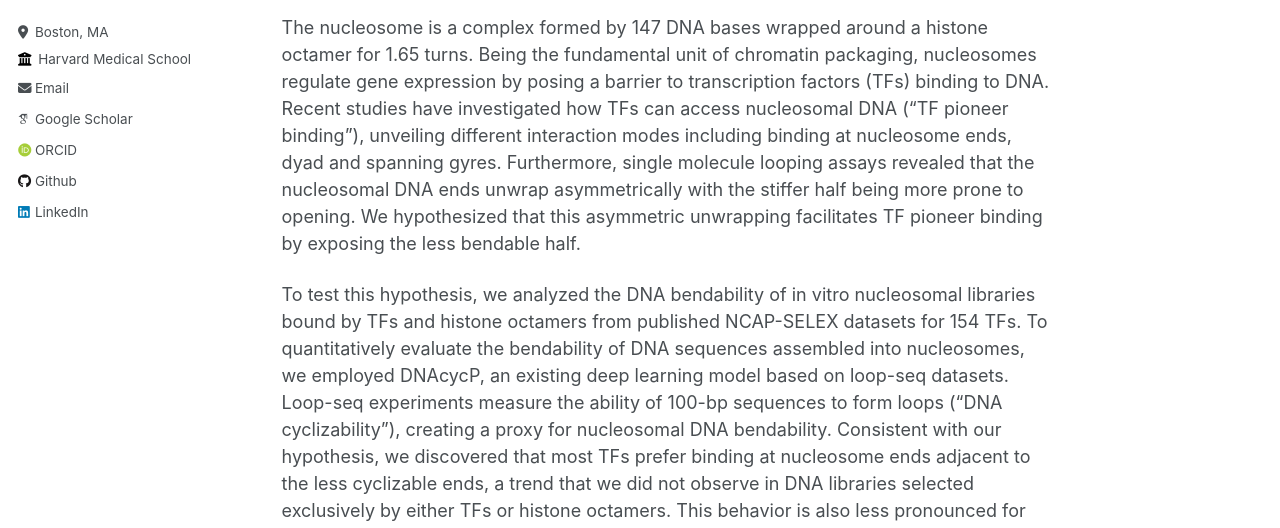
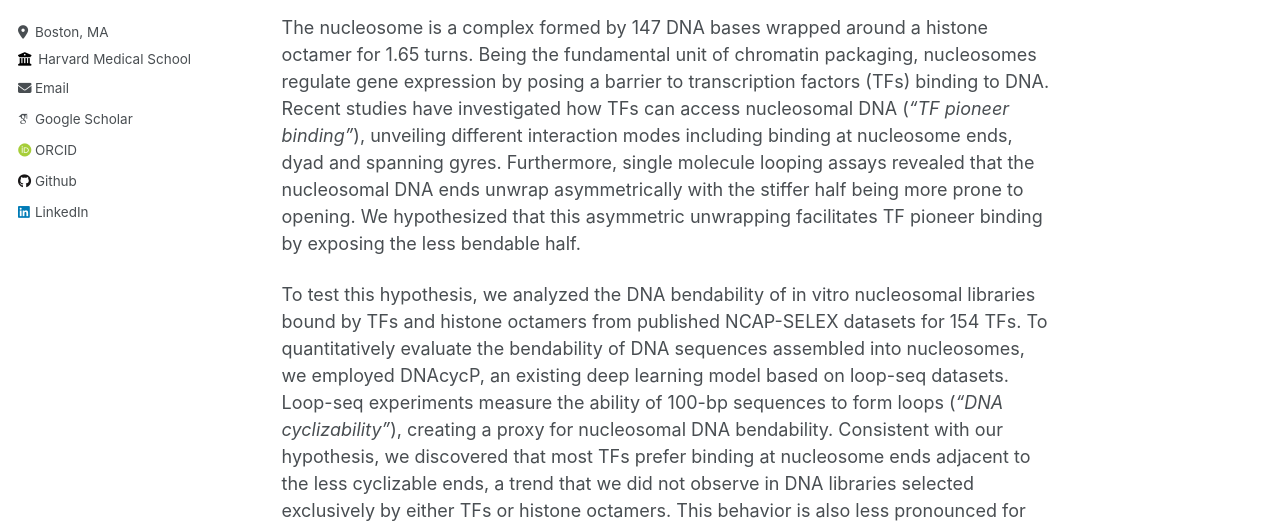
Before and after one commit to katrina-liu/katrina-liu.github.io, a Jekyll site: the page built from _talks/2023-12.md, in a window 1280 px wide and 1400 px high. Shown: the part 371-899 px from the top of the window. Built offline with Jekyll 4.4.1, drawn with Linux system fonts in a browser that asks for light colours; some web fonts are replaced; some of the changed text lies outside the part shown.

Commit message:
Update 2023-12.md

```diff
--- a/_talks/2023-12.md
+++ b/_talks/2023-12.md
@@ -12,8 +12,8 @@
 
 <small><sup>1</sup>Department of Biomedical Informatics, Harvard Medical School, Boston, MA, <sup>2</sup>Division of Genetics, Department of Medicine, Brigham and Women’s Hospital and Harvard Medical School, Boston, MA, <sup>3</sup>Department of Pathology, Brigham and Women’s Hospital and Harvard Medical School, Boston, MA</small>
 
-The nucleosome is a complex formed by 147 DNA bases wrapped around a histone octamer for 1.65 turns. Being the fundamental unit of chromatin packaging, nucleosomes regulate gene expression by posing a barrier to transcription factors (TFs) binding to DNA. Recent studies have investigated how TFs can access nucleosomal DNA (“TF pioneer binding”), unveiling different interaction modes including binding at nucleosome ends, dyad and spanning gyres. Furthermore, single molecule looping assays revealed that the nucleosomal DNA ends unwrap asymmetrically with the stiffer half being more prone to opening. We hypothesized that this asymmetric unwrapping facilitates TF pioneer binding by exposing the less bendable half.
+The nucleosome is a complex formed by 147 DNA bases wrapped around a histone octamer for 1.65 turns. Being the fundamental unit of chromatin packaging, nucleosomes regulate gene expression by posing a barrier to transcription factors (TFs) binding to DNA. Recent studies have investigated how TFs can access nucleosomal DNA (<i>“TF pioneer binding”</i>), unveiling different interaction modes including binding at nucleosome ends, dyad and spanning gyres. Furthermore, single molecule looping assays revealed that the nucleosomal DNA ends unwrap asymmetrically with the stiffer half being more prone to opening. We hypothesized that this asymmetric unwrapping facilitates TF pioneer binding by exposing the less bendable half.
 
-To test this hypothesis, we analyzed the DNA bendability of in vitro nucleosomal libraries bound by TFs and histone octamers from published NCAP-SELEX datasets for 154 TFs. To quantitatively evaluate the bendability of DNA sequences assembled into nucleosomes, we employed DNAcycP, an existing deep learning model based on loop-seq datasets. Loop-seq experiments measure the ability of 100-bp sequences to form loops (“DNA cyclizability”), creating a proxy for nucleosomal DNA bendability. Consistent with our hypothesis, we discovered that most TFs prefer binding at nucleosome ends adjacent to the less cyclizable ends, a trend that we did not observe in DNA libraries selected exclusively by either TFs or histone octamers. This behavior is also less pronounced for TFs which bind more strongly at the nucleosome dyad, suggesting that TFs capable of overcoming the histone octamer barriers do not rely on the nucleosome unwrapping for pioneer binding. We further analyzed the nucleosomal sequences selected by the gyre-spanning binding factor T(Brachyury). We noticed that sequences bound by T on a single gyre exhibit cyclizability asymmetry, while sequences with T spanning across two gyres do not. This agrees with our hypothesis that DNA bendability differences underlie the exposure of TF binding sites at the ends of nucleosomes. Integrated analyses of MNase-seq data with ChIP-seq data for C/EBP TFs support our model for how bendability regulates pioneer binding of TFs.
+To test this hypothesis, we analyzed the DNA bendability of in vitro nucleosomal libraries bound by TFs and histone octamers from published NCAP-SELEX datasets for 154 TFs. To quantitatively evaluate the bendability of DNA sequences assembled into nucleosomes, we employed DNAcycP, an existing deep learning model based on loop-seq datasets. Loop-seq experiments measure the ability of 100-bp sequences to form loops (<i>“DNA cyclizability”</i>), creating a proxy for nucleosomal DNA bendability. Consistent with our hypothesis, we discovered that most TFs prefer binding at nucleosome ends adjacent to the less cyclizable ends, a trend that we did not observe in DNA libraries selected exclusively by either TFs or histone octamers. This behavior is also less pronounced for TFs which bind more strongly at the nucleosome dyad, suggesting that TFs capable of overcoming the histone octamer barriers do not rely on the nucleosome unwrapping for pioneer binding. We further analyzed the nucleosomal sequences selected by the gyre-spanning binding factor T(Brachyury). We noticed that sequences bound by T on a single gyre exhibit cyclizability asymmetry, while sequences with T spanning across two gyres do not. This agrees with our hypothesis that DNA bendability differences underlie the exposure of TF binding sites at the ends of nucleosomes. Integrated analyses of MNase-seq data with ChIP-seq data for C/EBP TFs support our model for how bendability regulates pioneer binding of TFs.
 
 In summary, we found that TF binding sites at nucleosome ends adjacent to sequences with low bendability are preferentially exposed, and propose a model for how genomic sequence composition ~100-bp away from TF DNA binding sites on nucleosomes can influence TF binding through nucleosome dynamics.
```
